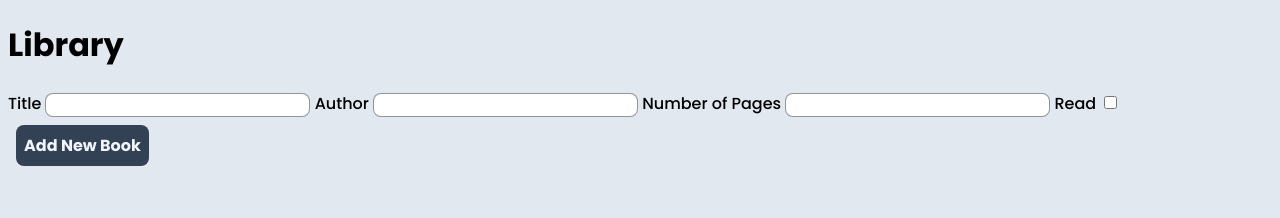
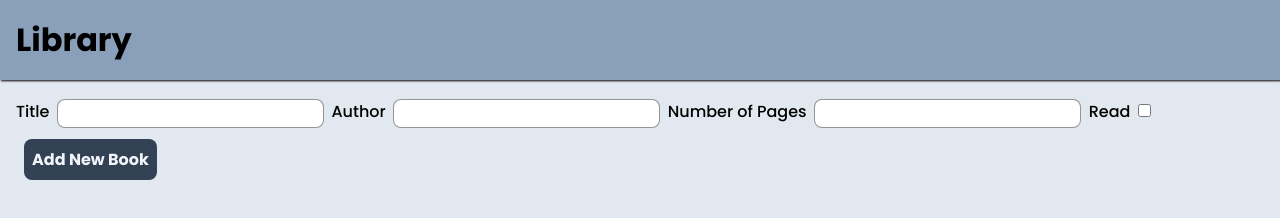
Before and after one commit to modestsp/Library-App, a plain HTML site: page index.html in a window 1280 px wide. Drawn offline with Linux system fonts and the light colour scheme.

Commit message:
Header added

```diff
--- a/index.html
+++ b/index.html
@@ -10,7 +10,9 @@
 </head>
 
 <body>
-    <h1 class="title">Library</h1>
+    <header>
+        <h1 class="title">Library</h1>
+    </header>
     <form action="#">
         <label for="title">Title</label>
         <input type="text" name="book_title" id="title">
--- a/style.css
+++ b/style.css
@@ -2,11 +2,25 @@
 
 * {
     box-sizing: border-box;
+    padding: 0;
+    margin: 0;
 }
 
 body {
     font-family: 'Poppins', sans-serif;
     background-color: #e2e8f0;
+}
+
+
+h1 {
+    background-color: #8a9fb9;
+    box-shadow: 1px 1px 2px black;
+    width: 100vw;
+    padding: 1rem;
+}
+
+form {
+    margin: 1rem;
 }
 
 .container {
@@ -37,10 +51,13 @@ input {
     border-radius: 0.5rem;
     border: 1px solid rgba(0, 0, 0, 0.418);
     font-family: 'Poppins';
+    margin: 0.2rem;
+    padding: 0.2rem;
 }
 
 .card:hover {
     box-shadow: 1px 1px 5px black;
+    border: 1px solid black;
     font-size: 1.4rem;
     transition: 0.1s;
 }
```
